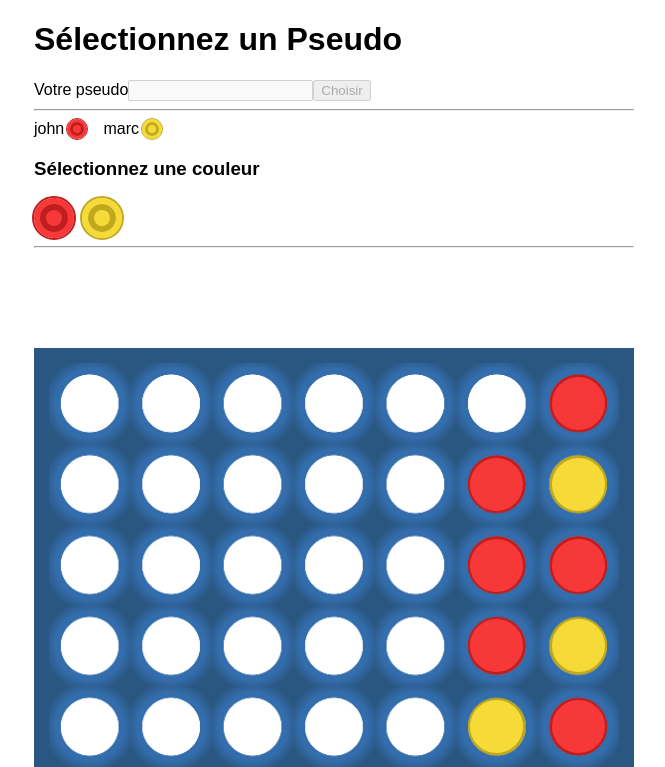
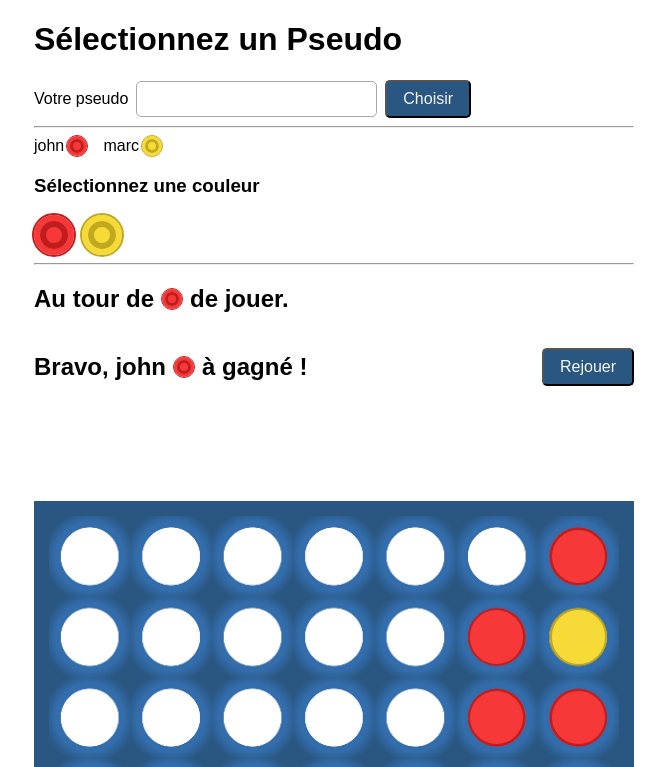
Before and after one commit to julescynamon/puissance4, a React (Vite) app: page / in a window 1280 px wide. Shown: the top 767 px of the page, without its empty margins (306-971 px from the left). Built offline with nearby package versions, Linux system fonts and the light colour scheme.

Commit message:
interface utilisateur terminé

```diff
--- a/src/front/App.tsx
+++ b/src/front/App.tsx
@@ -1,12 +1,14 @@
 import { PlayerColor } from '../types';
-import { ColorSelector } from './screen/ColorSelector';
-import { Grid } from './screen/Grid';
-import { NameSelector } from './screen/NameSelector';
+import { ColorSelector } from './Components/ColorSelector';
+import { Grid } from './Components/Grid';
+import { NameSelector } from './Components/NameSelector';
+import { PlayScreen } from './Components/PlayScreen';
+import { VictoryScreen } from './Components/VictoryScreen';
 
 function App() {
     return (
         <div className="container">
-            <NameSelector disabled onSelect={() => null} />
+            <NameSelector onSelect={() => null} />
             <hr />
             <ColorSelector
                 onSelect={() => null}
@@ -25,8 +27,10 @@ function App() {
                 colors={[PlayerColor.RED, PlayerColor.YELLOW]}
             />
             <hr />
+            <PlayScreen color={PlayerColor.RED} />
+            <VictoryScreen color={PlayerColor.RED} name="john" />
             <Grid
-                onDrop={console.log}
+                onDrop={() => null}
                 color={PlayerColor.RED}
                 grid={[
                     ['E', 'E', 'E', 'E', 'E', 'E', 'R'],
--- a/src/front/screen/NameSelector.tsx
+++ b/src/front/Components/NameSelector.tsx
@@ -2,7 +2,7 @@ import { FormEvent, useState } from 'react';
 
 type NameSelectorProps = {
     onSelect: (name: string) => void;
-    disabled: boolean;
+    disabled?: boolean;
 };
 
 export function NameSelector({ onSelect, disabled }: NameSelectorProps) {
@@ -36,14 +36,10 @@ export function NameSelector({ onSelect, disabled }: NameSelectorProps) {
             )}
             <form action="" onSubmit={handleSubmit}>
                 <label htmlFor="name">Votre pseudo</label>
-                <input
-                    disabled={disabled}
-                    type="text"
-                    id="name"
-                    name="name"
-                    required
-                />
-                <button disabled={disabled}>Choisir</button>
+                <input type="text" id="name" name="name" required />
+                <button className="button" style={{ marginLeft: '.5rem' }}>
+                    Choisir
+                </button>
             </form>
         </>
     );
--- /dev/null
+++ b/src/front/Components/PlayScreen.tsx
@@ -0,0 +1,18 @@
+import { discColorClass } from '../../func/colors';
+import { PlayerColor } from '../../types';
+
+type PlayScreenProps = {
+    color: PlayerColor;
+};
+
+export function PlayScreen({ color }: PlayScreenProps) {
+    return (
+        <div>
+            <h2 className="flex" style={{ gap: '.5rem' }}>
+                Au tour de
+                <div className={discColorClass(color)}></div>
+                de jouer.
+            </h2>
+        </div>
+    );
+}
--- /dev/null
+++ b/src/front/Components/VictoryScreen.tsx
@@ -0,0 +1,23 @@
+import { discColorClass } from '../../func/colors';
+import { prevent } from '../../func/dom';
+import { PlayerColor } from '../../types';
+
+type VictoryScreenProps = {
+    color: PlayerColor;
+    name: string;
+    onRestart?: () => void;
+};
+
+export function VictoryScreen({ color, name, onRestart }: VictoryScreenProps) {
+    return (
+        <div className="flex" style={{ justifyContent: 'space-between' }}>
+            <h2 className="flex" style={{ gap: '.5rem' }}>
+                Bravo, {name}
+                <div className={discColorClass(color)}></div>à gagné !
+            </h2>
+            <button className="button" onClick={prevent(onRestart)}>
+                Rejouer
+            </button>
+        </div>
+    );
+}
--- a/src/front/index.css
+++ b/src/front/index.css
@@ -7,9 +7,62 @@ html, body {
 
 }
 
+label {
+	font: inherit;
+	margin-right: .5rem;
+}
+
+input {
+	font: inherit;
+	padding: .5rem 1rem;
+	border-radius: 5px;
+	line-height: 1;
+	border: 1px solid darkgray;
+}
+
+input:disabled {
+	opacity: .4;
+}
+
+.alert {
+	padding: 1rem 0.75rem;
+	display: flex;
+	justify-content: space-between;
+	color: #c01e1e;
+	background-color: #f8d7da;
+	border: 1px solid #f5c6cb;
+	border-radius: 5px;
+	margin-bottom: 1rem;
+}
+
+.alert__close{
+	background: transparent;
+	border: none;
+	cursor: pointer;
+}
+
+.flex {
+	display: flex;
+	align-items: center;
+}
+
 .container {
 	max-width: 600px;
 	margin: 0 auto;
+}
+
+.button {
+	background-color: #2a5782;
+	font: inherit;
+	padding: .5rem 1rem;
+	border-radius: 5px;
+	cursor: pointer;
+	transition: all 0.2s ease-in-out;
+	color: #f5f5f5;
+}
+
+.button:hover {
+	background-color: #3876af;
 }
 
 .players {
--- a/src/func/dom.ts
+++ b/src/func/dom.ts
@@ -1,4 +1,7 @@
-export function prevent(cb: () => void) {
+export function prevent(cb?: () => void) {
+    if (!cb) {
+        return undefined;
+    }
     return (e: { preventDefault: () => void }) => {
         e.preventDefault();
         cb();
```
Also changed, not shown: src/front/Components/ColorSelector.tsx (renamed from src/front/screen/ColorSelector.tsx), src/front/Components/Grid.tsx (renamed from src/front/screen/Grid.tsx).
